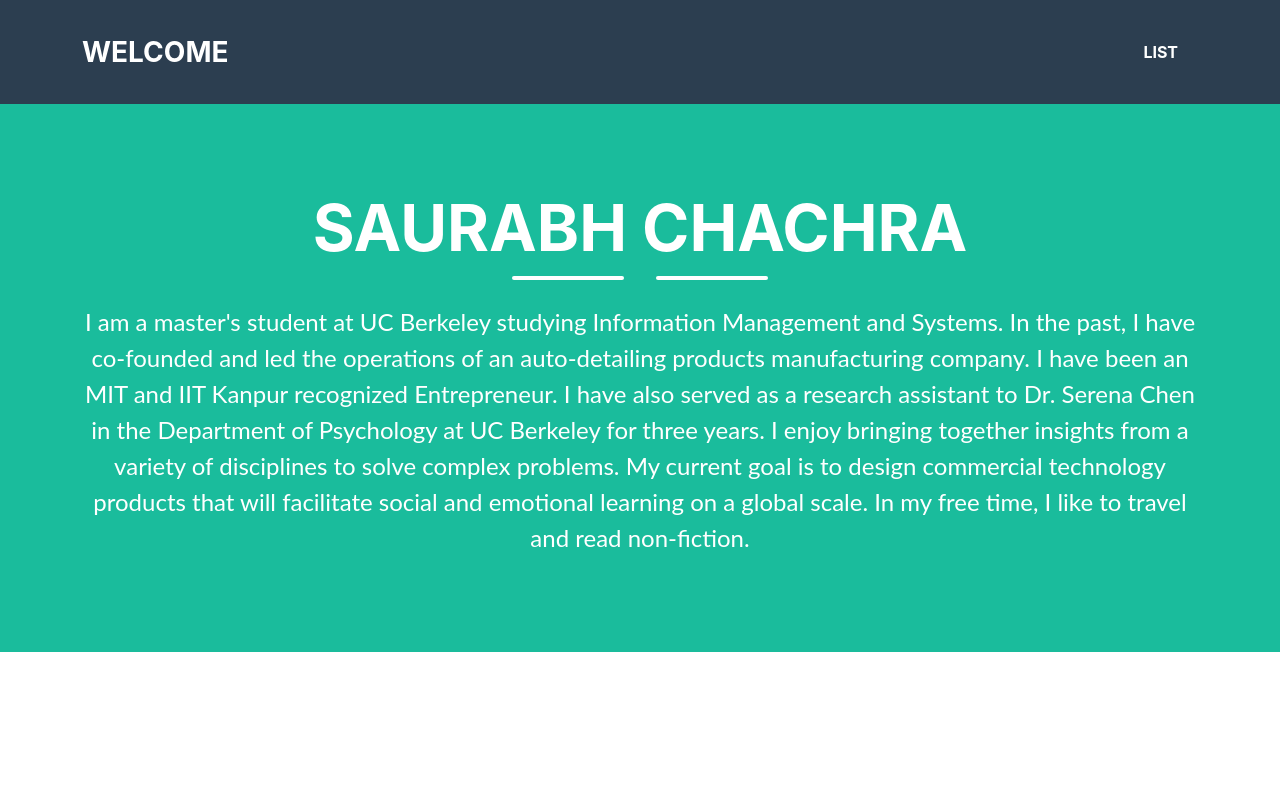
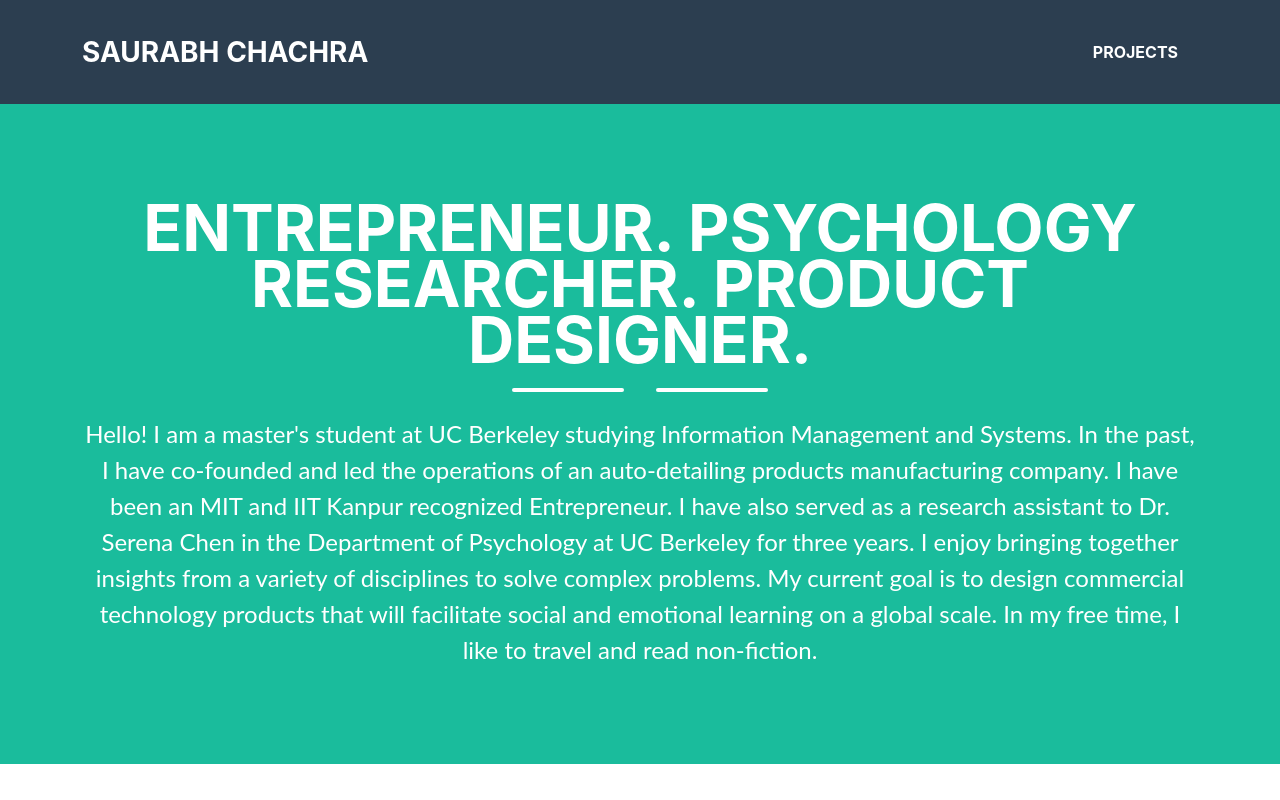
Before and after one commit to saurabhchachra/saurabhchachra.github.io, a plain HTML site: page index.html in a window 1280 px wide. Drawn offline with Linux system fonts and the light colour scheme.

Commit message:
task 1.2

```diff
--- a/index.html
+++ b/index.html
@@ -11,10 +11,10 @@
         <nav class="navbar navbar-expand-lg bg-secondary text-uppercase fixed-top" id="mainNav">
             <div class="container">
                 <!--This code defines the "My Webpage" link in the top left corner of the navigation pane-->
-                <a class="navbar-brand" href="./index.html">Welcome</a>
+                <a class="navbar-brand" href="./index.html">Saurabh Chachra</a>
                 <!--This code defines the "List" link in the top right corner of the navigation pane-->
                 <ul class="navbar-nav ms-auto">
-                    <li class="nav-item mx-0 mx-lg-1"><a class="nav-link py-3 px-0 px-lg-3 rounded" href="./list.html">List</a></li>
+                    <li class="nav-item mx-0 mx-lg-1"><a class="nav-link py-3 px-0 px-lg-3 rounded" href="./list.html">Projects</a></li>
                 </ul>
             </div>
         </nav>
@@ -23,14 +23,14 @@
             <div class="container d-flex align-items-center flex-column">
 
                 <!-- This code is for the student name-->
-                <h1 class="masthead-heading text-uppercase mb-0">Saurabh Chachra</h1>
+                <h1 class="masthead-heading text-uppercase mb-0">Entrepreneur. Psychology Researcher. Product Designer. </h1>
                 <!--This code creates the two lines separating the student name from the subtitle-->
                 <div class="divider-custom divider-light">
                     <div class="divider-custom-line"></div>
                     <div class="divider-custom-line"></div>
                 </div>
                 <!--This code creates the subheading underneath the line dividers-->
-                <p class="masthead-subheading font-weight-light mb-0">I am a master's student at UC Berkeley studying Information Management and Systems. In the past, I have co-founded and led the operations of an auto-detailing products manufacturing company. I have been an MIT and IIT Kanpur recognized Entrepreneur. I have also served as a research assistant to Dr. Serena Chen in the Department of Psychology at UC Berkeley for three years. I enjoy bringing together insights from a variety of disciplines to solve complex problems. My current goal is to design commercial technology products that will facilitate social and emotional learning on a global scale. In my free time, I like to travel and read non-fiction.
+                <p class="masthead-subheading font-weight-light mb-0">Hello! I am a master's student at UC Berkeley studying Information Management and Systems. In the past, I have co-founded and led the operations of an auto-detailing products manufacturing company. I have been an MIT and IIT Kanpur recognized Entrepreneur. I have also served as a research assistant to Dr. Serena Chen in the Department of Psychology at UC Berkeley for three years. I enjoy bringing together insights from a variety of disciplines to solve complex problems. My current goal is to design commercial technology products that will facilitate social and emotional learning on a global scale. In my free time, I like to travel and read non-fiction.
                 </p>
             </div>
         </header>
```
Also changed, not shown: list.html (+4 -3 lines).
